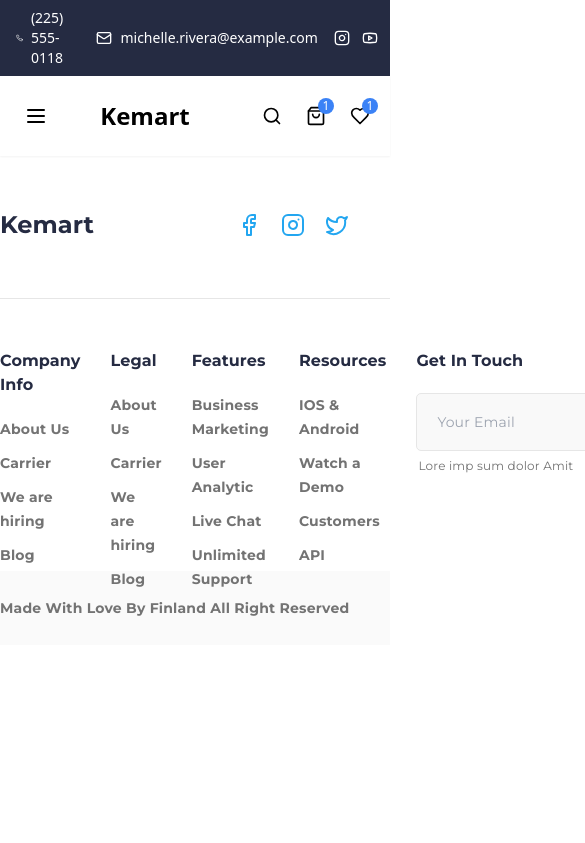
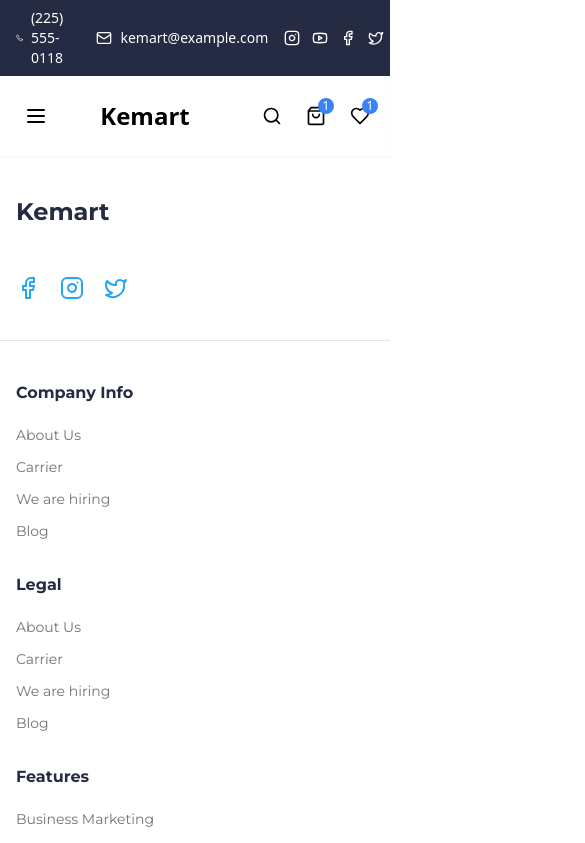
Before and after one commit to KemalArasTosunlar/kemart, a React (Vite) app: page /about in a window 390 px wide. Shown: the top 843 px of the page, 585 px wide, since content can reach past the window. Built offline with nearby package versions, Linux system fonts and the light colour scheme.

Commit message:
footer has been made responsive

```diff
--- a/src/layout/Footer.jsx
+++ b/src/layout/Footer.jsx
@@ -4,27 +4,23 @@
 
 const Footer = () => {
   return (
-    <footer className="w-full h-[488px] bg-white">
+    <footer className="w-full bg-white">
       {/* Top Section */}
-      <div className="w-full h-[142px] bg-white">
-        <div className="w-full max-w-[1050px] h-[138px] mx-auto flex flex-col items-start py-[40px]">
-          <div className="w-full flex flex-row items-center justify-between">
+      <div className="w-full bg-white">
+        <div className="w-full max-w-[1050px] mx-auto px-4 py-10">
+          <div className="flex flex-col md:flex-row items-start md:items-center justify-between gap-8 md:gap-0">
             {/* Brand */}
-            <div className="w-[236px] h-[58px] flex flex-col items-start">
-              <div className="w-[187px] h-[58px] relative">
-                <h3 className="absolute w-[108px] h-[32px] left-0 top-[13px] font-montserrat font-bold text-[24px] leading-[32px] tracking-[0.1px] text-[#252B42]">
-                  Kemart
-                </h3>
-              </div>
+            <div>
+              <h3 className="font-montserrat font-bold text-2xl text-[#252B42] mb-4 md:mb-0">
+                Kemart
+              </h3>
             </div>
 
             {/* Social Media */}
-            <div className="w-[236px] h-[24px] flex justify-center">
-              <div className="w-[112px] h-[24px] flex flex-row justify-center items-center gap-[20px]">
-                <Facebook className="w-[24px] h-[24px] text-[#23A6F0]" />
-                <Instagram className="w-[24px] h-[24px] text-[#23A6F0]" />
-                <Twitter className="w-[24px] h-[24px] text-[#23A6F0]" />
-              </div>
+            <div className="flex gap-5">
+              <Facebook className="w-6 h-6 text-[#23A6F0]" />
+              <Instagram className="w-6 h-6 text-[#23A6F0]" />
+              <Twitter className="w-6 h-6 text-[#23A6F0]" />
             </div>
           </div>
         </div>
@@ -34,79 +30,79 @@
       <div className="w-full h-0 border-t border-[#E6E6E6]" />
 
       {/* Main Content */}
-      <div className="w-full h-[272px] bg-white">
-        <div className="w-full max-w-[1050px] h-[270px] mx-auto flex flex-col items-start py-[50px]">
-          <div className="w-full flex flex-row items-start gap-[30px]">
+      <div className="w-full bg-white">
+        <div className="w-full max-w-[1050px] mx-auto px-4 py-10">
+          <div className="grid grid-cols-1 md:grid-cols-5 gap-8">
             {/* Company Info */}
-            <div className="w-[148px] h-[170px] flex flex-col items-start gap-[20px]">
-              <h5 className="font-montserrat font-bold text-[16px] leading-[24px] tracking-[0.1px] text-[#252B42]">
+            <div className="flex flex-col gap-5">
+              <h5 className="font-montserrat font-bold text-base text-[#252B42]">
                 Company Info
               </h5>
-              <div className="flex flex-col items-start gap-[10px]">
-                <Link to="/about" className="font-montserrat font-bold text-[14px] leading-[24px] tracking-[0.2px] text-[#737373]">About Us</Link>
-                <Link to="/carrier" className="font-montserrat font-bold text-[14px] leading-[24px] tracking-[0.2px] text-[#737373]">Carrier</Link>
-                <Link to="/hiring" className="font-montserrat font-bold text-[14px] leading-[24px] tracking-[0.2px] text-[#737373]">We are hiring</Link>
-                <Link to="/blog" className="font-montserrat font-bold text-[14px] leading-[24px] tracking-[0.2px] text-[#737373]">Blog</Link>
+              <div className="flex flex-col gap-3">
+                <Link to="/about" className="font-montserrat text-sm text-[#737373]">About Us</Link>
+                <Link to="/carrier" className="font-montserrat text-sm text-[#737373]">Carrier</Link>
+                <Link to="/hiring" className="font-montserrat text-sm text-[#737373]">We are hiring</Link>
+                <Link to="/blog" className="font-montserrat text-sm text-[#737373]">Blog</Link>
               </div>
             </div>
 
             {/* Legal */}
-            <div className="w-[152px] h-[170px] flex flex-col items-start gap-[20px]">
-              <h5 className="font-montserrat font-bold text-[16px] leading-[24px] tracking-[0.1px] text-[#252B42]">
+            <div className="flex flex-col gap-5">
+              <h5 className="font-montserrat font-bold text-base text-[#252B42]">
                 Legal
               </h5>
-              <div className="flex flex-col items-start gap-[10px]">
-                <Link to="/about" className="font-montserrat font-bold text-[14px] leading-[24px] tracking-[0.2px] text-[#737373]">About Us</Link>
-                <Link to="/carrier" className="font-montserrat font-bold text-[14px] leading-[24px] tracking-[0.2px] text-[#737373]">Carrier</Link>
-                <Link to="/hiring" className="font-montserrat font-bold text-[14px] leading-[24px] tracking-[0.2px] text-[#737373]">We are hiring</Link>
-                <Link to="/blog" className="font-montserrat font-bold text-[14px] leading-[24px] tracking-[0.2px] text-[#737373]">Blog</Link>
+              <div className="flex flex-col gap-3">
+                <Link to="/about" className="font-montserrat text-sm text-[#737373]">About Us</Link>
+                <Link to="/carrier" className="font-montserrat text-sm text-[#737373]">Carrier</Link>
+                <Link to="/hiring" className="font-montserrat text-sm text-[#737373]">We are hiring</Link>
+                <Link to="/blog" className="font-montserrat text-sm text-[#737373]">Blog</Link>
               </div>
             </div>
 
             {/* Features */}
-            <div className="w-[148px] h-[170px] flex flex-col items-start gap-[20px]">
-              <h5 className="font-montserrat font-bold text-[16px] leading-[24px] tracking-[0.1px] text-[#252B42]">
+            <div className="flex flex-col gap-5">
+              <h5 className="font-montserrat font-bold text-base text-[#252B42]">
                 Features
               </h5>
-              <div className="flex flex-col items-start gap-[10px]">
-                <Link to="/business" className="font-montserrat font-bold text-[14px] leading-[24px] tracking-[0.2px] text-[#737373]">Business Marketing</Link>
-                <Link to="/user" className="font-montserrat font-bold text-[14px] leading-[24px] tracking-[0.2px] text-[#737373]">User Analytic</Link>
-                <Link to="/live" className="font-montserrat font-bold text-[14px] leading-[24px] tracking-[0.2px] text-[#737373]">Live Chat</Link>
-                <Link to="/unlimited" className="font-montserrat font-bold text-[14px] leading-[24px] tracking-[0.2px] text-[#737373]">Unlimited Support</Link>
+              <div className="flex flex-col gap-3">
+                <Link to="/business" className="font-montserrat text-sm text-[#737373]">Business Marketing</Link>
+                <Link to="/user" className="font-montserrat text-sm text-[#737373]">User Analytic</Link>
+                <Link to="/live" className="font-montserrat text-sm text-[#737373]">Live Chat</Link>
+                <Link to="/unlimited" className="font-montserrat text-sm text-[#737373]">Unlimited Support</Link>
               </div>
             </div>
 
             {/* Resources */}
-            <div className="w-[152px] h-[170px] flex flex-col items-start gap-[20px]">
-              <h5 className="font-montserrat font-bold text-[16px] leading-[24px] tracking-[0.1px] text-[#252B42]">
+            <div className="flex flex-col gap-5">
+              <h5 className="font-montserrat font-bold text-base text-[#252B42]">
                 Resources
               </h5>
-              <div className="flex flex-col items-start gap-[10px]">
-                <Link to="/ios" className="font-montserrat font-bold text-[14px] leading-[24px] tracking-[0.2px] text-[#737373]">IOS & Android</Link>
-                <Link to="/demo" className="font-montserrat font-bold text-[14px] leading-[24px] tracking-[0.2px] text-[#737373]">Watch a Demo</Link>
-                <Link to="/customers" className="font-montserrat font-bold text-[14px] leading-[24px] tracking-[0.2px] text-[#737373]">Customers</Link>
-                <Link to="/api" className="font-montserrat font-bold text-[14px] leading-[24px] tracking-[0.2px] text-[#737373]">API</Link>
+              <div className="flex flex-col gap-3">
+                <Link to="/ios" className="font-montserrat text-sm text-[#737373]">IOS & Android</Link>
+                <Link to="/demo" className="font-montserrat text-sm text-[#737373]">Watch a Demo</Link>
+                <Link to="/customers" className="font-montserrat text-sm text-[#737373]">Customers</Link>
+                <Link to="/api" className="font-montserrat text-sm text-[#737373]">API</Link>
               </div>
             </div>
 
             {/* Get In Touch */}
-            <div className="w-[321px] h-[131px] flex flex-col items-start gap-[20px]">
-              <h5 className="font-montserrat font-bold text-[16px] leading-[24px] tracking-[0.1px] text-[#252B42]">
+            <div className="flex flex-col gap-5">
+              <h5 className="font-montserrat font-bold text-base text-[#252B42]">
                 Get In Touch
               </h5>
-              <div className="w-[321px] h-[87px] relative">
-                <div className="absolute h-[58px] left-0 right-0 top-0">
+              <div className="flex flex-col gap-3">
+                <div className="relative">
                   <input
                     type="email"
                     placeholder="Your Email"
-                    className="absolute left-0 right-0 top-0 bottom-0 bg-[#F9F9F9] border border-[#E6E6E6] rounded-[5px] pl-[20px] font-montserrat text-[14px] leading-[28px] tracking-[0.2px] text-[#737373]"
+                    className="w-full h-[58px] bg-[#F9F9F9] border border-[#E6E6E6] rounded-[5px] pl-5 pr-[125px] font-montserrat text-sm text-[#737373]"
                   />
-                  <button className="absolute w-[117px] right-0 top-0 bottom-0 bg-[#23A6F0] border border-[#E6E6E6] rounded-r-[5px] font-montserrat text-[14px] leading-[28px] tracking-[0.2px] text-white">
+                  <button className="absolute right-0 top-0 h-full w-[117px] bg-[#23A6F0] rounded-r-[5px] font-montserrat text-sm text-white">
                     Subscribe
                   </button>
                 </div>
-                <p className="absolute w-[155px] h-[28px] left-[2px] bottom-0 font-montserrat text-[12px] leading-[28px] tracking-[0.2px] text-[#737373]">
-                  Lore imp sum dolor Amit
+                <p className="font-montserrat text-xs text-[#737373]">
+                  Lorem impsum dolor amit
                 </p>
               </div>
             </div>
@@ -115,13 +111,11 @@
       </div>
 
       {/* Bottom Section */}
-      <div className="w-full h-[74px] bg-[#FAFAFA]">
-        <div className="w-full max-w-[1050px] h-[74px] mx-auto flex flex-col items-start py-[25px]">
-          <div className="w-full flex flex-row items-center">
-            <p className="font-montserrat font-bold text-[14px] leading-[24px] tracking-[0.2px] text-[#737373]">
-              Made With Love By Finland All Right Reserved
-            </p>
-          </div>
+      <div className="w-full bg-[#FAFAFA]">
+        <div className="w-full max-w-[1050px] mx-auto px-4 py-6">
+          <p className="font-montserrat text-sm text-center md:text-left text-[#737373]">
+            Made With Love By Figmaland All Right Reserved
+          </p>
         </div>
       </div>
     </footer>
--- a/src/layout/Header.jsx
+++ b/src/layout/Header.jsx
@@ -32,7 +32,7 @@
               </div>
               <div className="flex items-center space-x-2">
                 <Mail className="w-4 h-4" />
-                <span className="text-sm">michelle.rivera@example.com</span>
+                <span className="text-sm">kemart@example.com</span>
               </div>
             </div>
 
```
